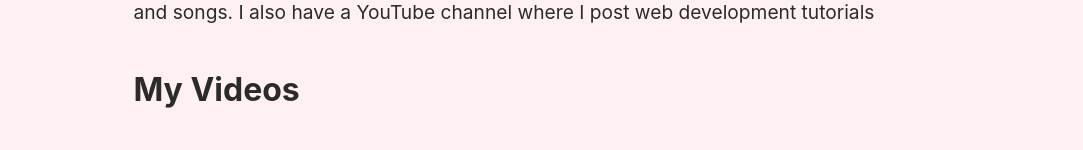
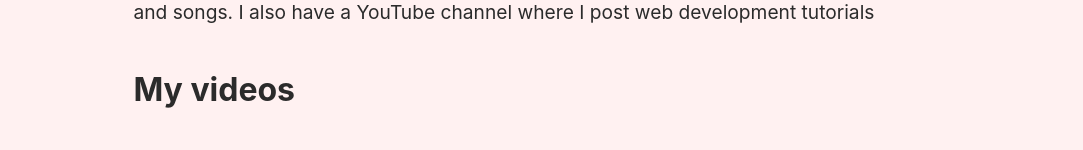
Before and after one commit to anasomar1/portfolio-v2, a React (Create React App) app: page /about in a window 1280 px wide. Shown: the part 303-453 px from the top of the page, without its empty margins (97-1180 px from the left). Built offline with nearby package versions, Linux system fonts and the light colour scheme.

Commit message:
fixed casing

```diff
--- a/src/components/MyVideos/index.tsx
+++ b/src/components/MyVideos/index.tsx
@@ -57,7 +57,7 @@ const MyVideos = () => {
 
   return (
     <div className="my-videos">
-      <h1>My Videos</h1>
+      <h1>My videos</h1>
       <div className="videos">
         {videos.map((video: Record<string, string>) => (
           <div className="video" key={video.name}>
```
